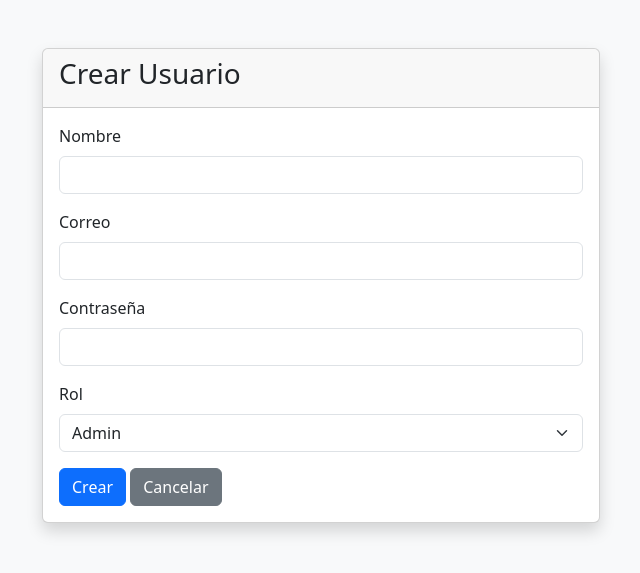
After one commit to vrca26/SGIT, a FastAPI app: template templates/usuario_form.html in a window 1280 px wide. The commit adds this page. Shown: the top 573 px of the page, without its empty margins (319-959 px from the left). Run offline with FastAPI, Linux system fonts and the light colour scheme; the template is opened without the code that fills it, so the values that code supplies are empty.

Commit message:
Add user management features with CRUD operations and forms

```diff
--- a/main.py
+++ b/main.py
@@ -3,7 +3,7 @@ from fastapi.responses import HTMLResponse, RedirectResponse
 from fastapi.templating import Jinja2Templates
 from sqlalchemy.orm import Session
 from database import SessionLocal
-from models.usuario import Usuario, get_all_users
+from models.usuario import Usuario, get_all_users, get_user_by_id, create_user, update_user, delete_user
 from models.ticket import get_recent_tickets, get_ticket_stats
 from models.asignacion import get_recent_assignments
 
@@ -51,6 +51,50 @@ def dashboard_admin(request: Request, db: Session = Depends(get_db)):
         "stats_tickets": stats_tickets
     })
 
-@app.get("/dashboard_empleado", response_class=HTMLResponse)
-def dashboard_empleado(request: Request):
-    return templates.TemplateResponse("dashboard_empleado.html", {"request": request})
+# CRUD de Usuarios
+
+@app.get("/usuarios/create", response_class=HTMLResponse)
+def usuario_create_form(request: Request):
+    return templates.TemplateResponse("usuario_form.html", {"request": request, "usuario": None, "error": ""})
+
+@app.post("/usuarios/create", response_class=HTMLResponse)
+def usuario_create(
+    request: Request,
+    nombre: str = Form(...),
+    correo: str = Form(...),
+    contraseña: str = Form(...),
+    rol: str = Form(...),
+    db: Session = Depends(get_db)
+):
+    _, error = create_user(db, nombre, correo, contraseña, rol)
+    if error:
+        return templates.TemplateResponse("usuario_form.html", {"request": request, "usuario": None, "error": error})
+    return RedirectResponse(url="/dashboard_admin", status_code=303)
+
+@app.get("/usuarios/edit/{id_usuario}", response_class=HTMLResponse)
+def usuario_edit_form(id_usuario: int, request: Request, db: Session = Depends(get_db)):
+    usuario = get_user_by_id(db, id_usuario)
+    if not usuario:
+        return RedirectResponse(url="/dashboard_admin", status_code=303)
+    return templates.TemplateResponse("usuario_form.html", {"request": request, "usuario": usuario, "error": ""})
+
+@app.post("/usuarios/edit/{id_usuario}", response_class=HTMLResponse)
+def usuario_edit(
+    id_usuario: int,
+    request: Request,
+    nombre: str = Form(...),
+    correo: str = Form(...),
+    contraseña: str = Form(None),
+    rol: str = Form(...),
+    db: Session = Depends(get_db)
+):
+    error = update_user(db, id_usuario, nombre, correo, contraseña, rol)
+    if error:
+        usuario = get_user_by_id(db, id_usuario)
+        return templates.TemplateResponse("usuario_form.html", {"request": request, "usuario": usuario, "error": error})
+    return RedirectResponse(url="/dashboard_admin", status_code=303)
+
+@app.post("/usuarios/delete/{id_usuario}", response_class=HTMLResponse)
+def usuario_delete(id_usuario: int, db: Session = Depends(get_db)):
+    delete_user(db, id_usuario)
+    return RedirectResponse(url="/dashboard_admin", status_code=303)
--- /dev/null
+++ b/templates/usuario_form.html
@@ -0,0 +1,42 @@
+<!DOCTYPE html>
+<html lang="es">
+<head>
+    <meta charset="UTF-8">
+    <title>{{ 'Editar' if usuario else 'Crear' }} Usuario</title>
+    <link href="https://cdn.jsdelivr.net/npm/bootstrap@5.3.0/dist/css/bootstrap.min.css" rel="stylesheet">
+</head>
+<body class="bg-light">
+<div class="container mt-5">
+    <div class="card shadow col-md-6 mx-auto">
+        <div class="card-header">
+            <h3>{{ 'Editar' if usuario else 'Crear' }} Usuario</h3>
+        </div>
+        <div class="card-body">
+            <form method="post">
+                <div class="mb-3">
+                    <label for="nombre" class="form-label">Nombre</label>
+                    <input type="text" class="form-control" name="nombre" required value="{{ usuario.nombre if usuario }}">
+                </div>
+                <div class="mb-3">
+                    <label for="correo" class="form-label">Correo</label>
+                    <input type="email" class="form-control" name="correo" required value="{{ usuario.correo if usuario }}">
+                </div>
+                <div class="mb-3">
+                    <label for="contraseña" class="form-label">Contraseña</label>
+                    <input type="password" class="form-control" name="contraseña" {% if not usuario %}required{% endif %} placeholder="{{ 'Dejar en blanco para no cambiar' if usuario }}">
+                </div>
+                <div class="mb-3">
+                    <label for="rol" class="form-label">Rol</label>
+                    <select class="form-select" name="rol" required>
+                        <option value="admin" {% if usuario and usuario.rol == 'admin' %}selected{% endif %}>Admin</option>
+                        <option value="empleado" {% if usuario and usuario.rol == 'empleado' %}selected{% endif %}>Empleado</option>
+                    </select>
+                </div>
+                <button type="submit" class="btn btn-primary">{{ 'Actualizar' if usuario else 'Crear' }}</button>
+                <a href="/dashboard_admin" class="btn btn-secondary">Cancelar</a>
+            </form>
+        </div>
+    </div>
+</div>
+</body>
+</html>
```
Also changed, not shown: models/usuario.py (+48 -2 lines), templates/dashboard_admin.html (+31 -4 lines).
